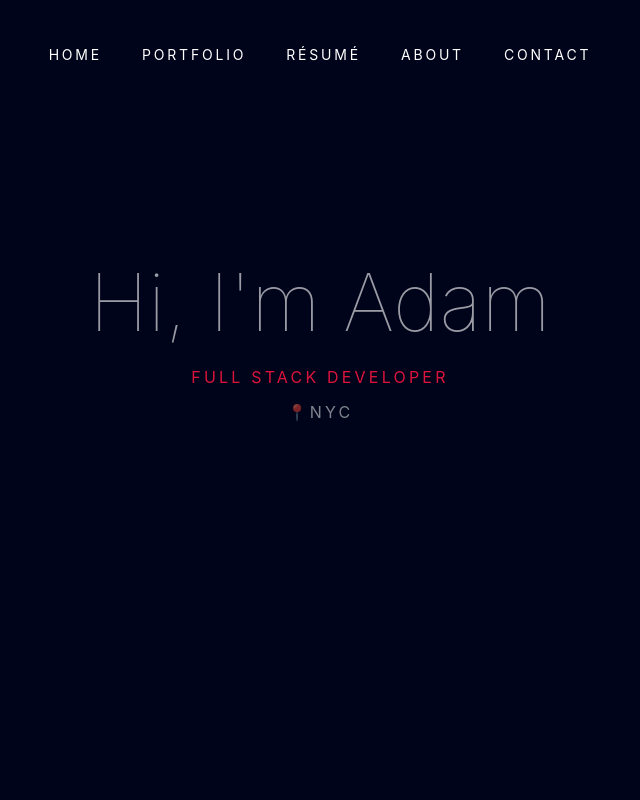
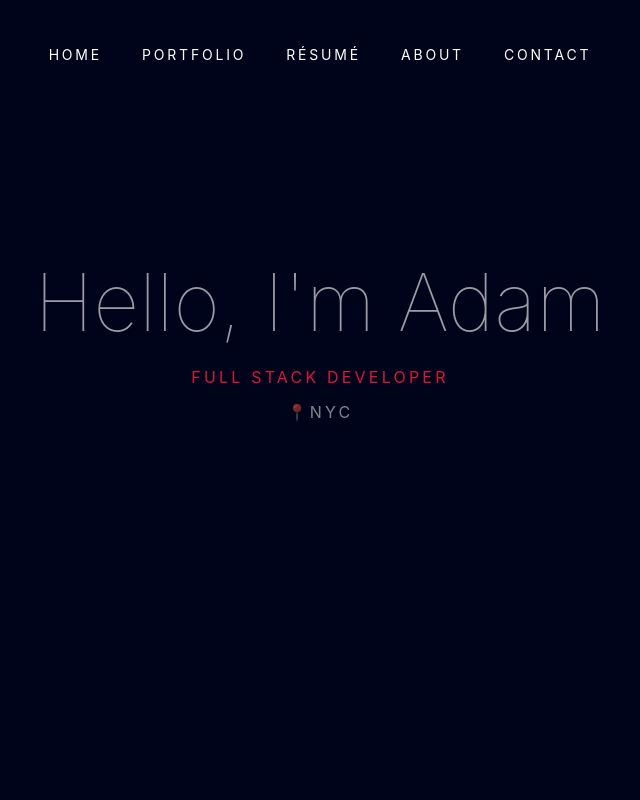
Before and after one commit to Avmannino/portfolio_adam_mannino, a plain HTML site: page index.html in a window 1280 px wide. Shown: the top 800 px of the page, without its empty margins (320-960 px from the left). Drawn offline with nearby package versions, Linux system fonts and the light colour scheme; files whose address does not match are found by name.

Commit message:
minor cosmetic changes

```diff
--- a/index.html
+++ b/index.html
@@ -41,7 +41,7 @@
 		<div class="container">
 			<div class="row intro-text align-items-center justify-content-center">
 				<div class="col-md-10 text-center pt-5">
-					<h1 class="site-heading animate__animated animate__fadeInDown">Hi, I'm Adam</h1>
+					<h1 class="site-heading animate__animated animate__fadeInDown">Hello, I'm Adam</h1>
 					<strong class="d-block text-red text-uppercase letter-spacing animate__animated animate__fadeInUp">Full Stack Developer </strong>
 					<strong class="d-block text-white text-uppercase letter-spacing animate__animated animate__fadeInUp">📍NYC</strong>
 
```
